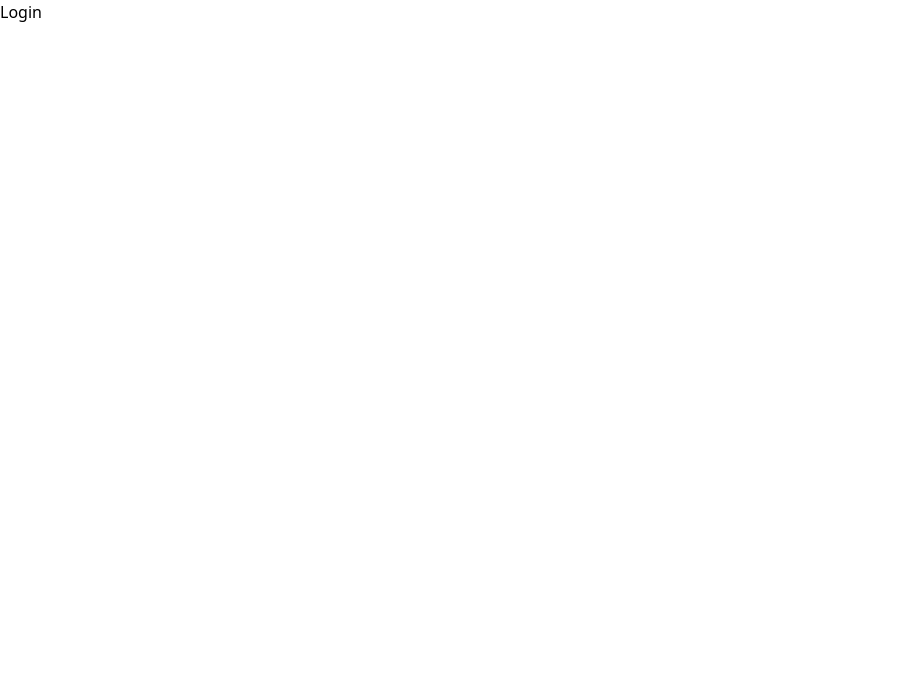
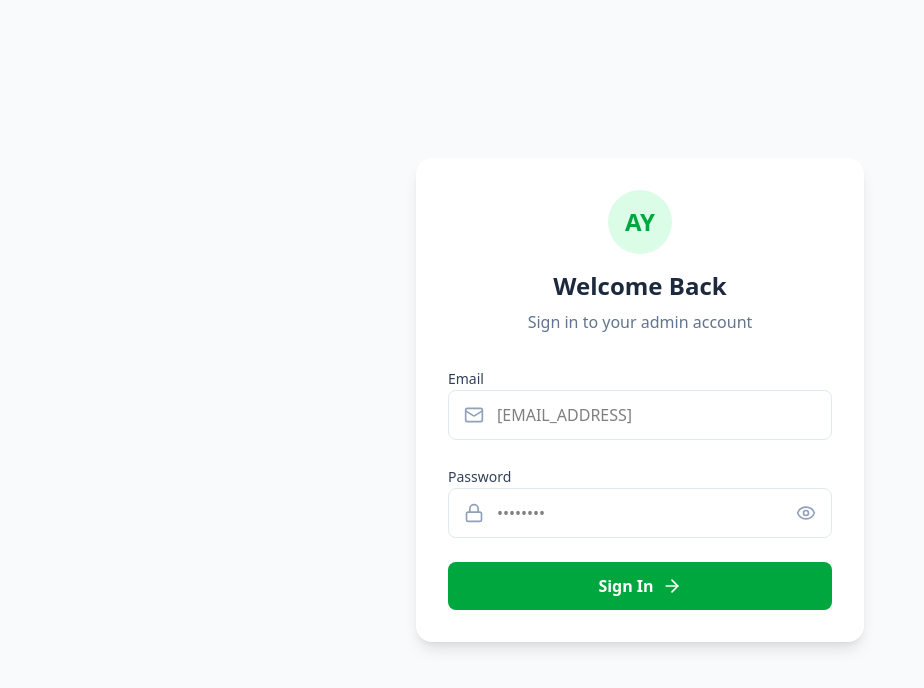
Before and after one commit to veer844abhimanyu/Admin, a Next.js app: page /login in a window 1280 px wide. Shown: the top 688 px of the page, without its empty margins (0-924 px from the left). Built offline with nearby package versions, Linux system fonts and the light colour scheme.

Commit message:
login page updates

```diff
--- a/app/login/page.tsx
+++ b/app/login/page.tsx
@@ -1,3 +1,134 @@
+"use client";
+
+import { useState, useEffect } from "react";
+import { useRouter } from "next/navigation";
+import { Mail, Lock, Eye, EyeOff, ArrowRight } from "lucide-react";
+
 export default function Login() {
-  return <div>Login</div>;
+  const router = useRouter();
+  const [email, setEmail] = useState("");
+  const [password, setPassword] = useState("");
+  const [showPassword, setShowPassword] = useState(false);
+  const [error, setError] = useState("");
+  const [loading, setLoading] = useState(false);
+
+  // Redirect to dashboard if already logged in
+  useEffect(() => {
+    if (typeof window !== "undefined") {
+      const isLoggedIn = localStorage.getItem("isLoggedIn");
+      if (isLoggedIn === "true") {
+        router.push("/");
+      }
+    }
+  }, [router]);
+
+  const handleSubmit = (e: React.FormEvent) => {
+    e.preventDefault();
+    setError("");
+    setLoading(true);
+
+    // Simulate API call
+    setTimeout(() => {
+      if (email === "[EMAIL_ADDRESS]" && password === "admin123") {
+        // Store login state
+        localStorage.setItem("isLoggedIn", "true");
+        localStorage.setItem("adminImage", "https://i.pravatar.cc/100?img=12");
+        localStorage.setItem("adminName", "Dronachary Shastri");
+
+        router.push("/");
+      } else {
+        setError("Invalid email or password");
+        setLoading(false);
+      }
+    }, 1000);
+  };
+
+  return (
+    <div className="min-h-screen bg-slate-50 flex items-center justify-center px-4">
+      <div className="w-full max-w-md">
+        <div className="bg-white rounded-2xl shadow-lg p-8">
+          <div className="text-center mb-8">
+            <div className="w-16 h-16 bg-green-100 rounded-full flex items-center justify-center mx-auto mb-4">
+              <span className="text-2xl font-bold text-green-600">AY</span>
+            </div>
+            <h2 className="text-2xl font-bold text-slate-800 mb-2">
+              Welcome Back
+            </h2>
+            <p className="text-slate-500">Sign in to your admin account</p>
+          </div>
+
+          <form onSubmit={handleSubmit} className="space-y-6">
+            {error && (
+              <div className="bg-red-50 border border-red-200 text-red-600 px-4 py-3 rounded-lg text-sm">
+                {error}
+              </div>
+            )}
+
+            <div className="space-y-2">
+              <label className="text-sm font-medium text-slate-700">
+                Email
+              </label>
+              <div className="relative">
+                <Mail className="absolute left-4 top-1/2 -translate-y-1/2 h-5 w-5 text-slate-400" />
+                <input
+                  type="email"
+                  value={email}
+                  onChange={(e) => setEmail(e.target.value)}
+                  placeholder="[EMAIL_ADDRESS]"
+                  required
+                  className="w-full pl-12 pr-4 py-3 border border-slate-200 rounded-lg focus:ring-2 focus:ring-green-500 focus:border-green-500 outline-none transition"
+                />
+              </div>
+            </div>
+
+            <div className="space-y-2">
+              <label className="text-sm font-medium text-slate-700">
+                Password
+              </label>
+              <div className="relative">
+                <Lock className="absolute left-4 top-1/2 -translate-y-1/2 h-5 w-5 text-slate-400" />
+                <input
+                  type={showPassword ? "text" : "password"}
+                  value={password}
+                  onChange={(e) => setPassword(e.target.value)}
+                  placeholder="••••••••"
+                  required
+                  className="w-full pl-12 pr-12 py-3 border border-slate-200 rounded-lg focus:ring-2 focus:ring-green-500 focus:border-green-500 outline-none transition"
+                />
+                <button
+                  type="button"
+                  onClick={() => setShowPassword(!showPassword)}
+                  className="absolute right-4 top-1/2 -translate-y-1/2 text-slate-400 hover:text-slate-600"
+                >
+                  {showPassword ? (
+                    <EyeOff className="h-5 w-5" />
+                  ) : (
+                    <Eye className="h-5 w-5" />
+                  )}
+                </button>
+              </div>
+            </div>
+
+            <button
+              type="submit"
+              disabled={loading}
+              className="w-full bg-green-600 hover:bg-green-700 text-white font-semibold py-3 rounded-lg transition flex items-center justify-center gap-2 disabled:opacity-50 disabled:cursor-not-allowed"
+            >
+              {loading ? (
+                <>
+                  <div className="animate-spin rounded-full h-5 w-5 border-b-2 border-white"></div>
+                  Signing In...
+                </>
+              ) : (
+                <>
+                  Sign In
+                  <ArrowRight className="h-5 w-5" />
+                </>
+              )}
+            </button>
+          </form>
+        </div>
+      </div>
+    </div>
+  );
 }
```
